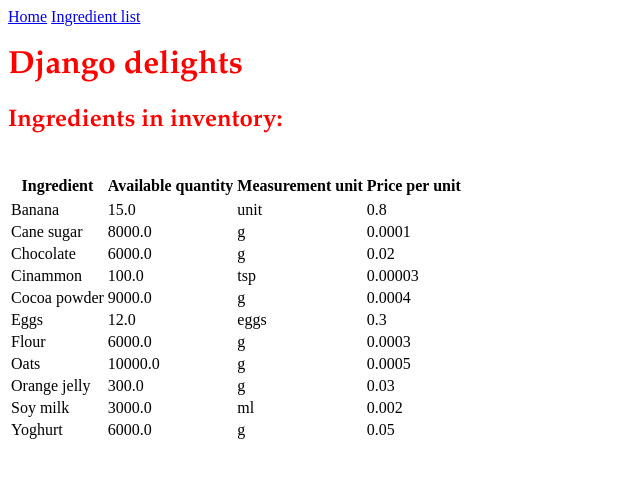
After one commit to panagiota-charalampidou/DjangoCapstone, a Django app: page /ingredients/list in a window 1280 px wide. The commit adds this page. Shown: the top 478 px of the page, without its empty margins (0-640 px from the left). Run offline with Django 3.2, Linux system fonts and the light colour scheme; data comes from the database, SQL or seed files in the repository.

Commit message:
created ingredient list

```diff
--- a/djangodelights/djangodelights/urls.py
+++ b/djangodelights/djangodelights/urls.py
@@ -20,4 +20,5 @@ from inventory import views
 urlpatterns = [
     path('admin/', admin.site.urls),
     path("", views.home, name="home"),
+    path("ingredients/list", views.IngredientList.as_view(), name="ingredientlist"),
 ]
--- a/djangodelights/inventory/static/inventory/style.css
+++ b/djangodelights/inventory/static/inventory/style.css
@@ -1,8 +1,8 @@
-p {
+h2 {
     color: red;
-    font-family: "Amalia", sans-serif;
+    font-family: "Garamond", serif;
   }
 h1 {
     color: red;
-    font-family: "Amalia", sans-serif;;
+    font-family: "Garamond", serif;
 }
--- a/djangodelights/inventory/templates/inventory/base.html
+++ b/djangodelights/inventory/templates/inventory/base.html
@@ -5,6 +5,8 @@
         {% endblock %}
     </head>
     <body>
+        <a href="{% url 'home' %}">Home</a>
+        <a href="{% url 'ingredientlist' %}">Ingredient list</a>
         <h1>Django delights</h1>
         {% block content %}
         {% endblock %}
--- a/djangodelights/inventory/templates/inventory/home.html
+++ b/djangodelights/inventory/templates/inventory/home.html
@@ -2,10 +2,10 @@
 {% load static %}
 
 {% block head %}
-<link rel="stylesheet" href="{% static 'inventory/style.css' %}">
+<link rel="stylesheet" href="/static/inventory/style.css?{% now "U" %}">
 
 {% endblock %}
 
 {% block content %}
-<p>Welcome!</p>
+<h2>Welcome!</h2>
 {% endblock %}
--- /dev/null
+++ b/djangodelights/inventory/templates/inventory/ingredients.html
@@ -0,0 +1,32 @@
+{% extends 'inventory/base.html' %}
+{% load static %}
+
+{% block head %}
+<link rel="stylesheet" href="/static/inventory/style.css?{% now "U" %}">
+
+{% endblock %}
+
+{% block content %}
+<h2>Ingredients in inventory:</h2>
+<br>
+<table id="ingredients">
+    <tr>
+      <th>Ingredient</th>
+      <th>Available quantity</th>
+      <th>Measurement unit</th>
+      <th>Price per unit</th>
+        <th> </th>
+        <th> </th>
+    </tr>
+      <tr>
+    {% for ingredient in ingredient_list %}
+    </tr>
+    <tr>
+        <td>{{ ingredient.ingredient }}</td>
+        <td>{{ ingredient.available_quantity }}</td>
+        <td>{{ ingredient.measurement_unit }}</td>
+        <td>{{ ingredient.price_per_unit }}</td>
+    </tr>
+    {% endfor %}
+  </table>
+{% endblock %}
--- a/djangodelights/inventory/views.py
+++ b/djangodelights/inventory/views.py
@@ -1,5 +1,12 @@
 from django.shortcuts import render
+from .models import Ingredient
+from django.views.generic import ListView
+from django.views.generic.edit import CreateView, UpdateView, DeleteView
 
 # Create your views here.
 def home(request):
    return render(request, 'inventory/home.html')
+
+class IngredientList(ListView):
+   model=Ingredient
+   template_name="inventory/ingredients.html"
```
Also changed, not shown: djangodelights/inventory/models.py (line endings or trailing spaces).
